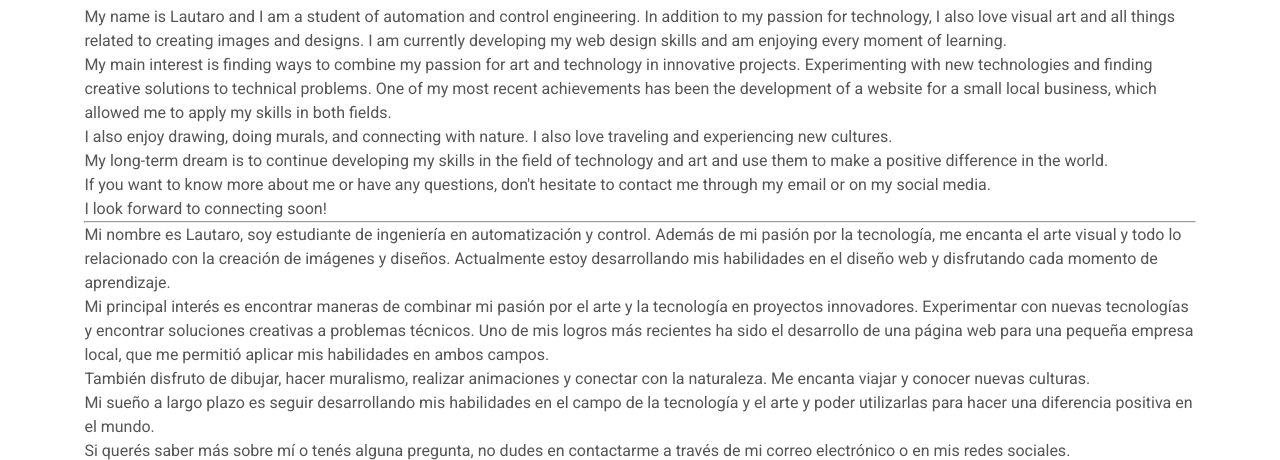
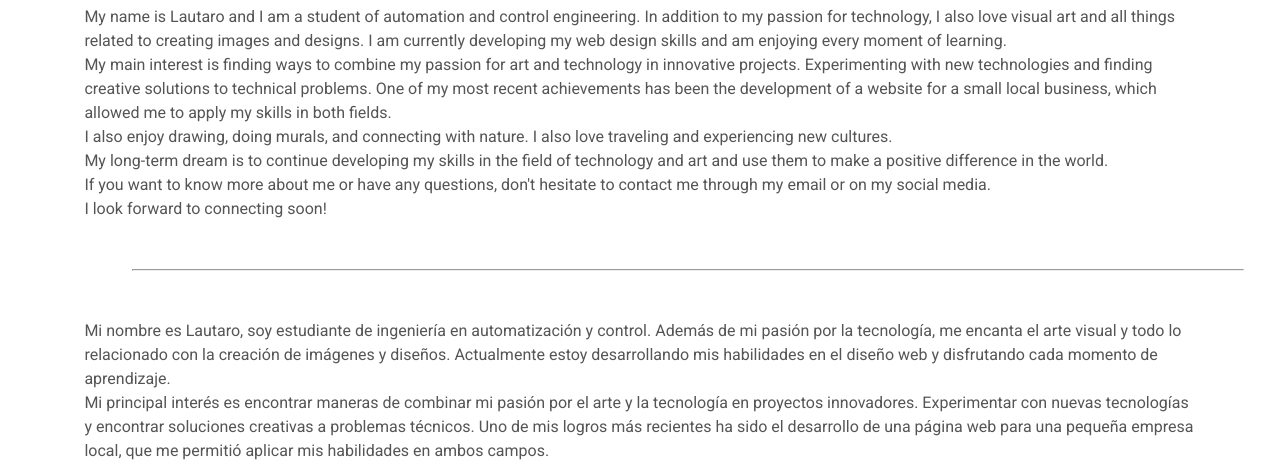
Before and after one commit to Lautaro-Veron/Lautaro-Veron.github.io, a plain HTML site: page index.html in a window 1280 px wide. Shown: the part 623-1083 px from the top of the page. Drawn offline with nearby package versions, Linux system fonts and the light colour scheme.

Commit message:
Update index.html

```diff
--- a/index.html
+++ b/index.html
@@ -116,7 +116,7 @@
           <p>My long-term dream is to continue developing my skills in the field of technology and art and use them to make a positive difference in the world.</p>
           <p>If you want to know more about me or have any questions, don't hesitate to contact me through my email or on my social media.</p>
           <p>I look forward to connecting soon!</p>
-          <hr style="width: 100%;">
+          <hr style="width: 100%; margin: 3em;">
 
           <p>Mi nombre es Lautaro, soy estudiante de ingeniería en automatización y control. Además de mi pasión por la tecnología, me encanta el arte visual y todo lo relacionado con la creación de imágenes y diseños. Actualmente estoy desarrollando mis habilidades en el diseño web y disfrutando cada momento de aprendizaje.</p>
           <p>Mi principal interés es encontrar maneras de combinar mi pasión por el arte y la tecnología en proyectos innovadores. Experimentar con nuevas tecnologías y encontrar soluciones creativas a problemas técnicos. Uno de mis logros más recientes ha sido el desarrollo de una página web para una pequeña empresa local, que me permitió aplicar mis habilidades en ambos campos.</p>
```
